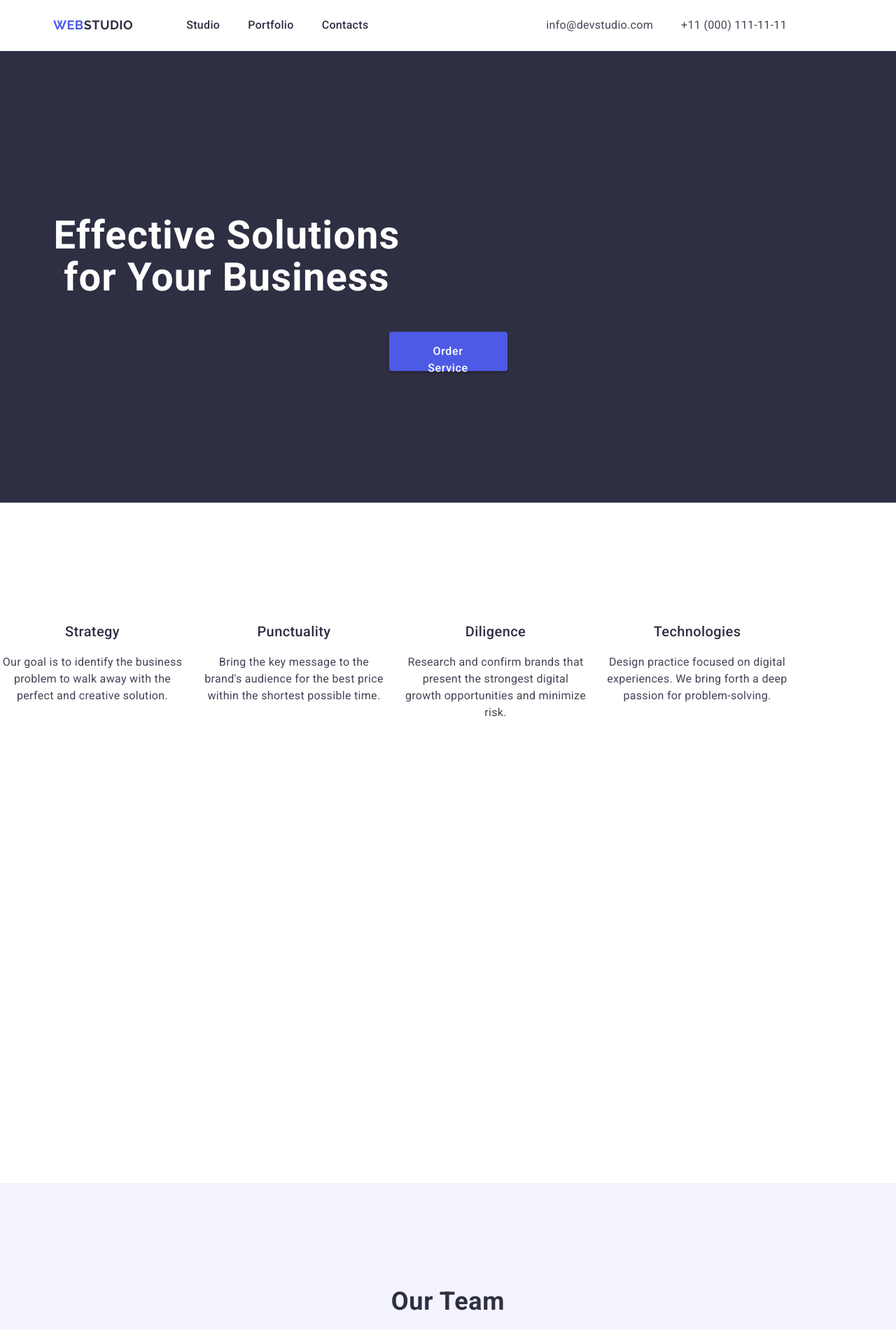
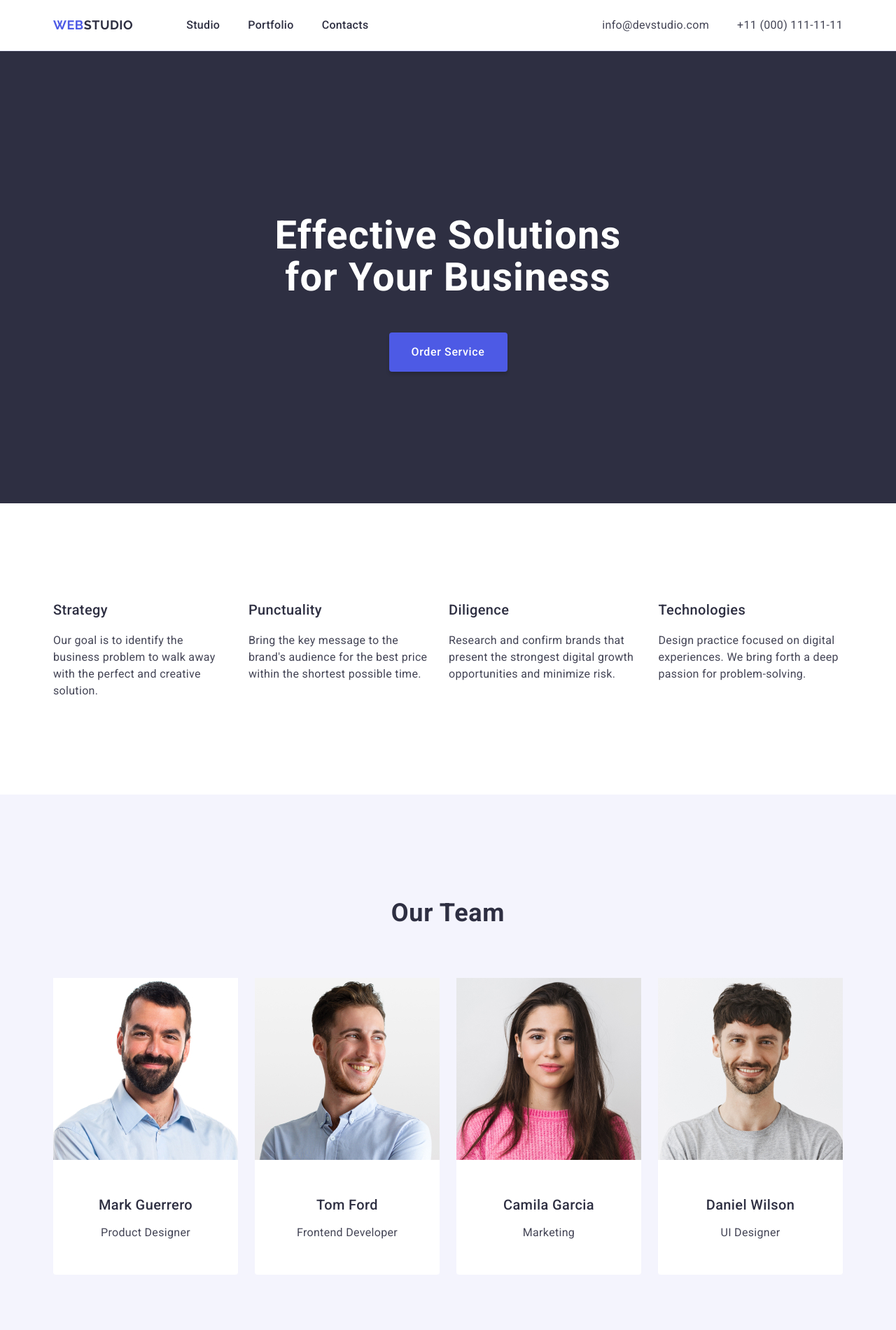
Before and after one commit to veronika3095/goit-markup-hw-03, a plain HTML site: page index.html in a window 1280 px wide. Shown: the top 1900 px of the page at 70% size. Drawn offline with nearby package versions, Linux system fonts and the light colour scheme.

Commit message:
index.html styles.css

```diff
--- a/css/styles.css
+++ b/css/styles.css
@@ -15,6 +15,9 @@ a {
     text-decoration: none;
 }
 
+h1 h2 h3 h4 h5 h5 p {
+    margin: 0;
+}
 .header {
     border-bottom: 1px solid #e7e9fc;
 }
@@ -92,12 +95,13 @@ align-items: center;
     letter-spacing: 0.02em;
     color: #434455;
     margin-left: auto;
-    margin-right: 40px;
+
 
 }
 
 .address-list {
 display: flex;
+gap: 40px;
 
 }
 
@@ -123,7 +127,9 @@ display: flex;
     letter-spacing: 0.02em;
     text-align: center;
     color: #fff;
-
+    margin-left: auto;
+    margin-right: auto;
+    margin-bottom: 48px;
     max-width: 496px;
 }
 
@@ -142,9 +148,9 @@ display: flex;
 }
 
 .button-fon {
-    display: flex;
+
     border-radius: 4px;
-        padding: 16px 32px;
+
         width: 169px;
         height: 56px;
         box-shadow: 0 4px 4px 0 rgba(0, 0, 0, 0.15);
@@ -192,11 +198,9 @@ padding: 120px 0
 }
 
 .title-section-ul {
-    width: 1128px;
-   height: 344px;
+
     display: flex;
     gap: 24px;
-text-align: center;
 
 
 }
@@ -211,7 +215,6 @@ text-align: center;
     letter-spacing: 0.02em;
     color: #2e2f42;
 
-    text-align: center;
 }
 
 .text {
@@ -221,10 +224,6 @@ text-align: center;
     line-height: 150%;
     letter-spacing: 0.02em;
     color: #434455;
-    width: 264px;
-        height: 104px;
-
-        text-align: center;
 
 }
 
@@ -241,10 +240,6 @@ width: 1440px;
 }
 
 .section-fri {
-border-radius: 0 0 4px 4px;
-    padding: 0px 0px 32px 0px;
-    width: 264px;
-    height: 380px;
     display: flex;
     gap: 24px;
 
@@ -391,12 +386,6 @@ width: 1440px;
 }
 
 
-.container-darc-bg- {
-width: 264px;
-    height: 112px;
-
-}
-
 .title-span {
     font-family: "Raleway", sans-serif;
     font-weight: 700;
@@ -426,5 +415,6 @@ width: 264px;
     line-height: 150%;
     letter-spacing: 0.02em;
     color: #f4f4fd;
+    max-width: 264px;
 
 }
--- a/index.html
+++ b/index.html
@@ -64,7 +64,7 @@
         </div>
       </section>
       <section class="section-ty">
-        <div class="container container-ty">
+        <div class="container">
           <h2 class="visually-hidden">Features</h2>
           <ul class="title-section-ul">
             <li class="class-li">
@@ -245,7 +245,7 @@
         </div>
       </section>
     </main>
-    <footer class="darc-bg- footer-class">
+    <footer class="darc-bg footer-class">
       <div class="container container-darc-bg-">
         <a href="./index.html" class="title-span"
           >Web<span class="span-studio">Studio</span></a
```
